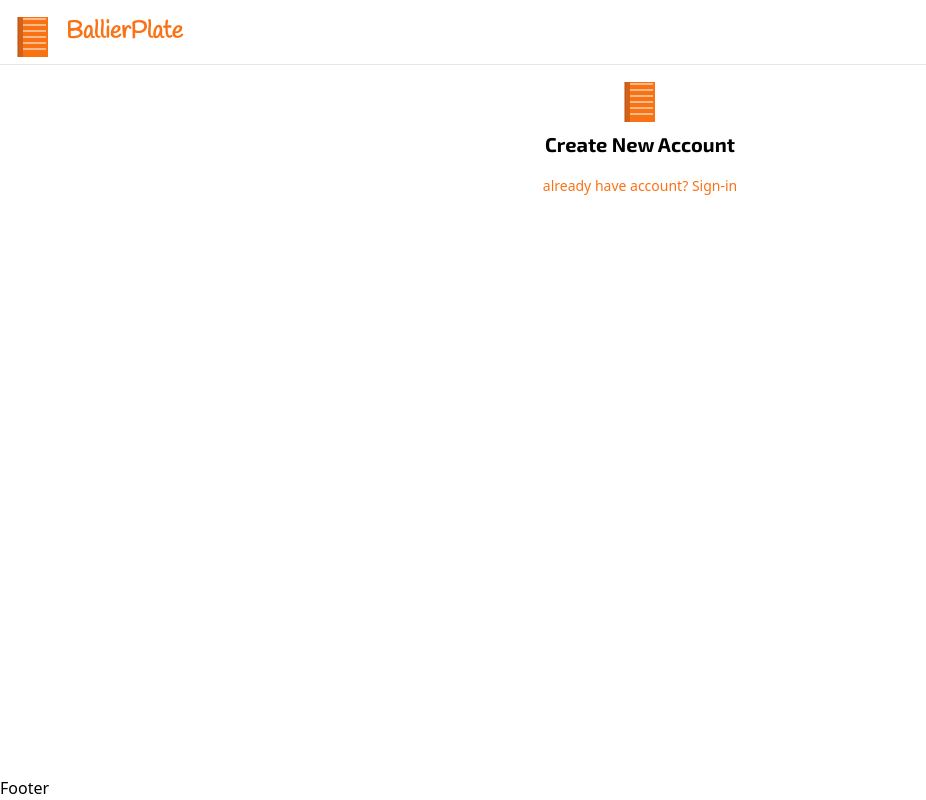
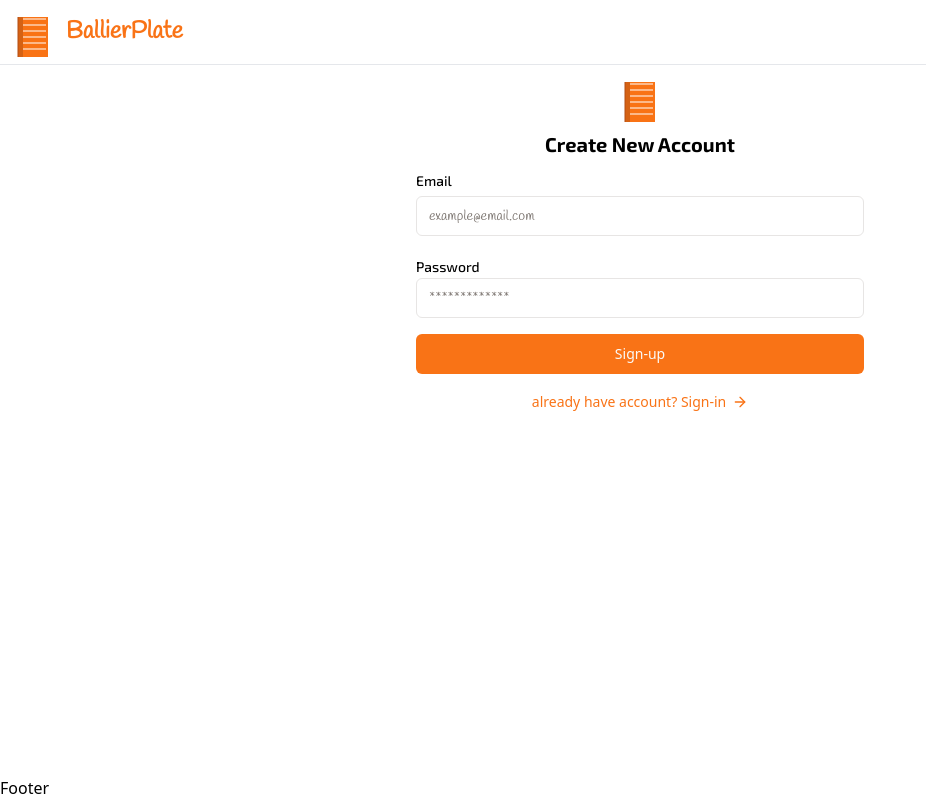
Before and after one commit to BishoyBishai/boilerplate, a Next.js app: page /sign-up in a window 1280 px wide. Shown: the whole page, without its empty margins (0-926 px from the left). Built offline with nearby package versions, Linux system fonts and the light colour scheme.

Commit message:
feat(sign-up) add signup form

```diff
--- /dev/null
+++ b/app/(auth)/sign-up/SignUpForm.tsx
@@ -0,0 +1,36 @@
+"use client";
+
+import { Button } from "@/components/ui/Button";
+import { Input } from "@/components/ui/Input";
+import { Label } from "@/components/ui/Label";
+
+export default function SignUpForm() {
+  return (
+    <div className="grid gap-2 w-full lg:max-w-md">
+      <div className="grid gap-2 py-2">
+        <Label className="text-left font-exo" htmlFor="email">
+          Email
+        </Label>
+        <Input
+          name="email"
+          id="email"
+          className="font-handlee"
+          placeholder="example@email.com"
+        />
+      </div>
+      <div className="grid gap-1 py-2">
+        <Label className="text-left font-exo" htmlFor="password">
+          Password
+        </Label>
+        <Input
+          className="font-handlee"
+          name="password"
+          type="password"
+          id="password"
+          placeholder="*************"
+        />
+      </div>
+      <Button>Sign-up</Button>
+    </div>
+  );
+}
--- a/app/(auth)/sign-up/page.tsx
+++ b/app/(auth)/sign-up/page.tsx
@@ -1,7 +1,9 @@
 import LogoIcon from "@/assets/icons/LogoIcon";
 import { buttonVariants } from "@/components/ui/Button";
+import { ArrowRight } from "lucide-react";
 import Link from "next/link";
 import { FC } from "react";
+import SignUpForm from "./SignUpForm";
 
 const page: FC = ({}) => {
   return (
@@ -11,11 +13,15 @@
           <div className="flex flex-col items-center space-y-2 text-center">
             <LogoIcon />
             <h1 className="text-xl font-bold font-exo">Create New Account</h1>
+            <SignUpForm />
             <Link
               href="/sign-ip"
-              className={buttonVariants({ variant: "link" })}
+              className={buttonVariants({
+                variant: "link",
+                className: "gap-1.5",
+              })}
             >
-              already have account? Sign-in
+              already have account? Sign-in <ArrowRight className="h-4 w-4" />
             </Link>
           </div>
         </div>
--- a/app/globals.css
+++ b/app/globals.css
@@ -54,10 +54,6 @@
     max-width: 1440px;
     margin: 0 auto;
   }
-
-  .input {
-    @apply sm:flex-1 max-sm:w-full text-base leading-normal text-slate-gray pl-5 max-sm:p-5 outline-none sm:border-none border max-sm:border-slate-gray max-sm:rounded-full;
-  }
 }
 
 @layer utilities {
--- /dev/null
+++ b/components/ui/Input.tsx
@@ -0,0 +1,25 @@
+import * as React from "react"
+
+import { cn } from "@/lib/utils"
+
+export interface InputProps
+  extends React.InputHTMLAttributes<HTMLInputElement> {}
+
+const Input = React.forwardRef<HTMLInputElement, InputProps>(
+  ({ className, type, ...props }, ref) => {
+    return (
+      <input
+        type={type}
+        className={cn(
+          "flex h-10 w-full rounded-md border border-input bg-background px-3 py-2 text-sm ring-offset-background file:border-0 file:bg-transparent file:text-sm file:font-medium placeholder:text-muted-foreground focus-visible:outline-none focus-visible:ring-2 focus-visible:ring-ring focus-visible:ring-offset-2 disabled:cursor-not-allowed disabled:opacity-50",
+          className
+        )}
+        ref={ref}
+        {...props}
+      />
+    )
+  }
+)
+Input.displayName = "Input"
+
+export { Input }
--- /dev/null
+++ b/components/ui/Label.tsx
@@ -0,0 +1,26 @@
+"use client"
+
+import * as React from "react"
+import * as LabelPrimitive from "@radix-ui/react-label"
+import { cva, type VariantProps } from "class-variance-authority"
+
+import { cn } from "@/lib/utils"
+
+const labelVariants = cva(
+  "text-sm font-medium leading-none peer-disabled:cursor-not-allowed peer-disabled:opacity-70"
+)
+
+const Label = React.forwardRef<
+  React.ElementRef<typeof LabelPrimitive.Root>,
+  React.ComponentPropsWithoutRef<typeof LabelPrimitive.Root> &
+    VariantProps<typeof labelVariants>
+>(({ className, ...props }, ref) => (
+  <LabelPrimitive.Root
+    ref={ref}
+    className={cn(labelVariants(), className)}
+    {...props}
+  />
+))
+Label.displayName = LabelPrimitive.Root.displayName
+
+export { Label }
--- a/package.json
+++ b/package.json
@@ -10,6 +10,7 @@
   },
   "dependencies": {
     "@radix-ui/react-icons": "^1.3.0",
+    "@radix-ui/react-label": "^2.0.2",
     "@radix-ui/react-slot": "^1.0.2",
     "class-variance-authority": "^0.7.0",
     "clsx": "^2.0.0",
```
Also changed, not shown: 1 other file (tests, documents, lock files or other folders).
